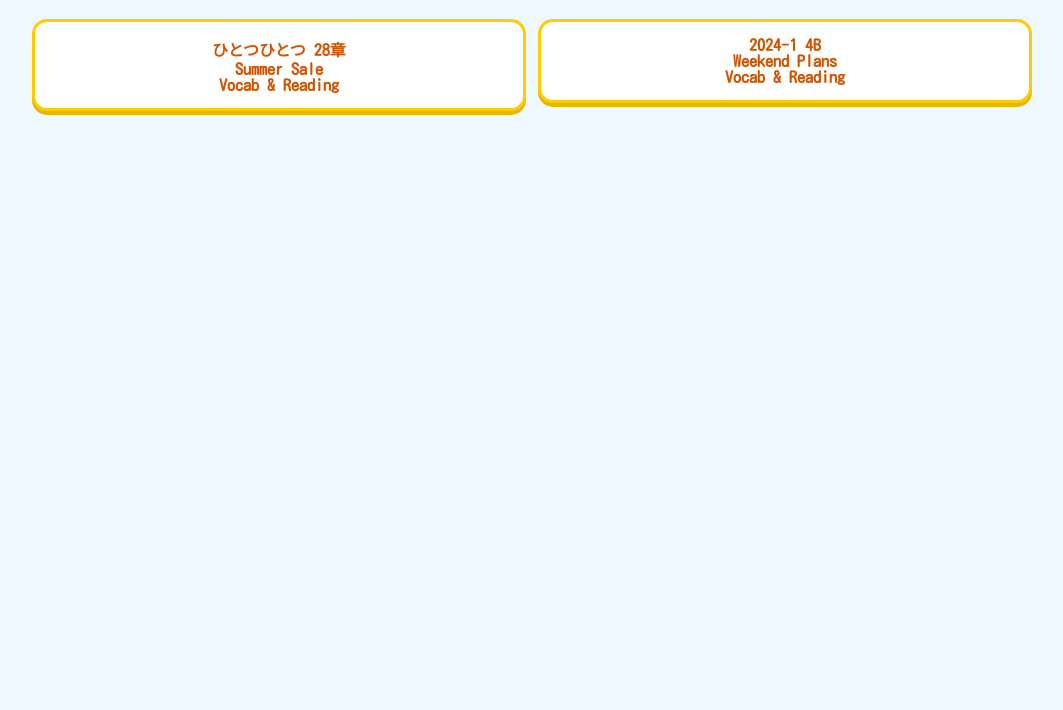
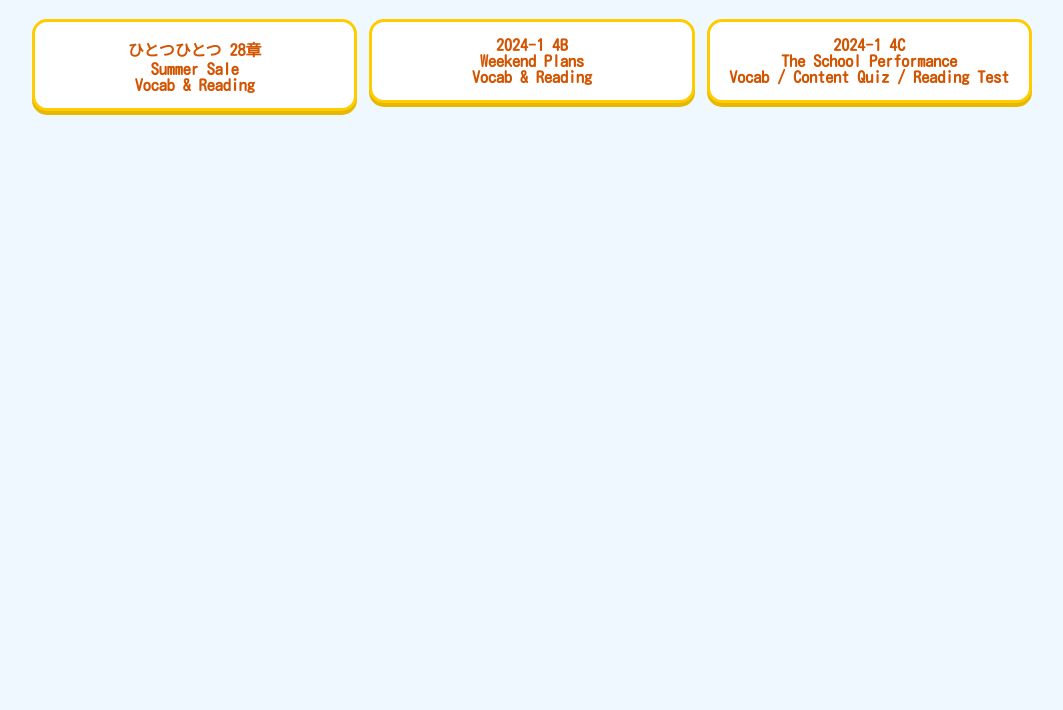
Before and after one commit to EigoStudio/4Q-Reading, a plain HTML site: page index.html in a window 1280 px wide. Shown: the part 90-800 px from the top of the page, without its empty margins (108-1171 px from the left). Drawn offline with Linux system fonts and the light colour scheme.

Commit message:
Update index.html

```diff
--- a/index.html
+++ b/index.html
@@ -65,6 +65,10 @@ Vocab & Reading</a></li>
  Weekend Plans<br>
 Vocab & Reading</a></li>
 
+        <li><a href="2024-1-4C-The-School-Performance.html">2024-1 4C <br>
+ The School Performance<br>
+Vocab / Content Quiz / Reading Test</a></li>
+
 
 </a></li>
           </ul>
```
